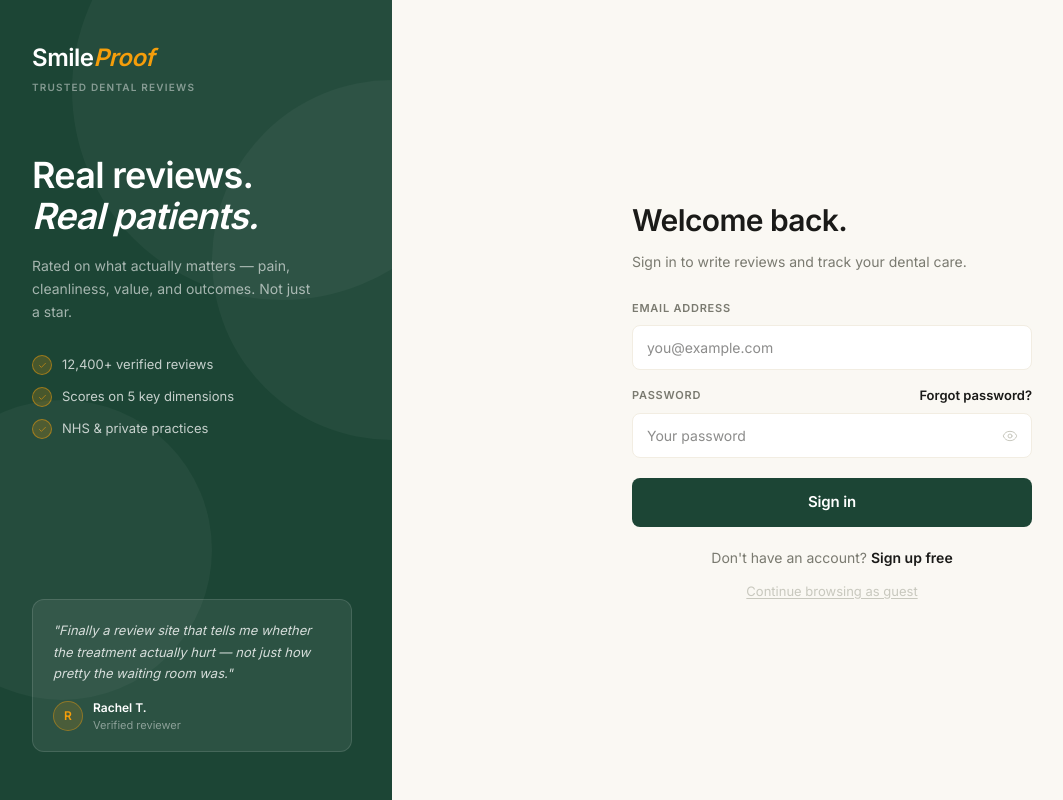
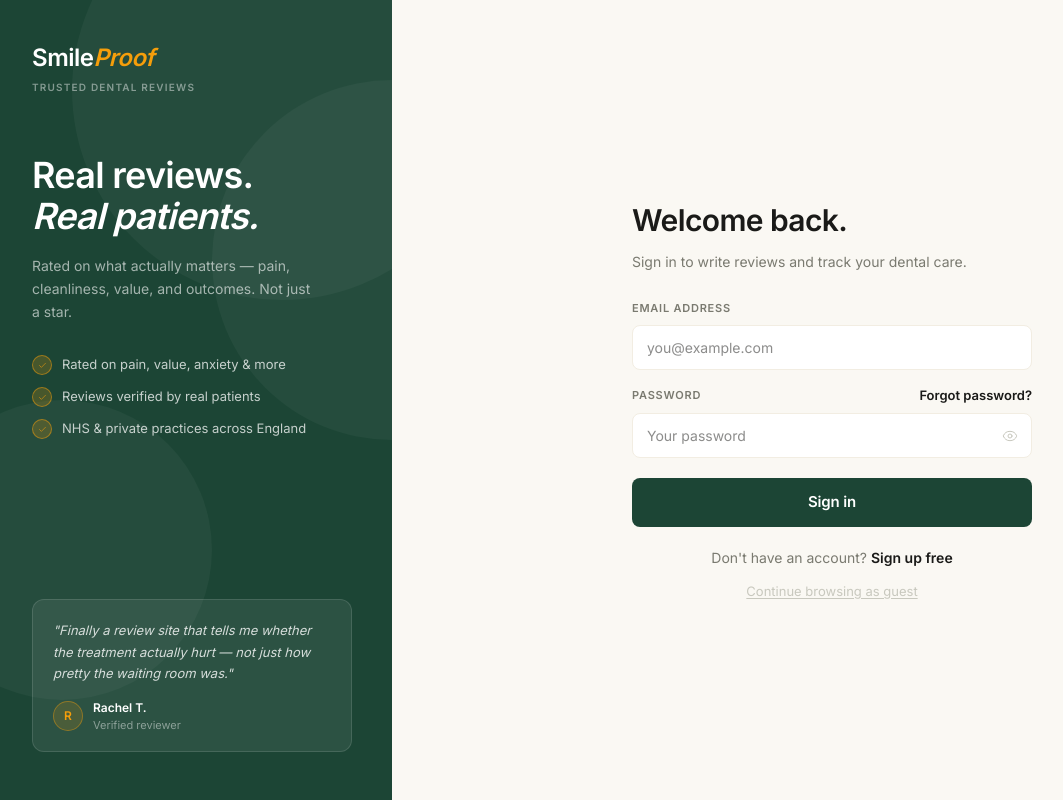
Before and after one commit to jimandgeorge/smile-proof, a Next.js app: page /auth/login in a window 1280 px wide. Shown: the whole page, without its empty margins (8-1071 px from the left). Built offline with nearby package versions, Linux system fonts and the light colour scheme; no server answers.

Commit message:
Replace placeholder stats on auth pages with honest copy
Co-Authored-By: Claude Sonnet 4.6 <noreply@anthropic.com>

```diff
--- a/app/auth/login/page.tsx
+++ b/app/auth/login/page.tsx
@@ -73,7 +73,7 @@ export default function LoginPage() {
 
           {/* Bullets */}
           <div style={{ display: 'flex', flexDirection: 'column', gap: 12, marginBottom: 0 }}>
-            {['12,400+ verified reviews', 'Scores on 5 key dimensions', 'NHS & private practices'].map(item => (
+            {['Rated on pain, value, anxiety & more', 'Reviews verified by real patients', 'NHS & private practices across England'].map(item => (
               <div key={item} style={{ display: 'flex', alignItems: 'center', gap: 10 }}>
                 <div style={{ width: 20, height: 20, borderRadius: '50%', background: 'rgba(245,158,11,0.2)', border: '1.5px solid rgba(245,158,11,0.5)', display: 'flex', alignItems: 'center', justifyContent: 'center', flexShrink: 0 }}>
                   <Check size={9} strokeWidth={1.5} style={{ color: '#f59e0b' }} />
--- a/app/auth/signup/page.tsx
+++ b/app/auth/signup/page.tsx
@@ -76,7 +76,7 @@ export default function SignUpPage() {
           </p>
 
           <div style={{ display: 'flex', flexDirection: 'column', gap: 12 }}>
-            {['12,400+ verified reviews', 'Scores on 5 key dimensions', 'NHS & private practices'].map(item => (
+            {['Rated on pain, value, anxiety & more', 'Reviews verified by real patients', 'NHS & private practices across England'].map(item => (
               <div key={item} style={{ display: 'flex', alignItems: 'center', gap: 10 }}>
                 <div style={{ width: 20, height: 20, borderRadius: '50%', background: 'rgba(245,158,11,0.2)', border: '1.5px solid rgba(245,158,11,0.5)', display: 'flex', alignItems: 'center', justifyContent: 'center', flexShrink: 0 }}>
                   <Check size={9} strokeWidth={1.5} style={{ color: '#f59e0b' }} />
```
